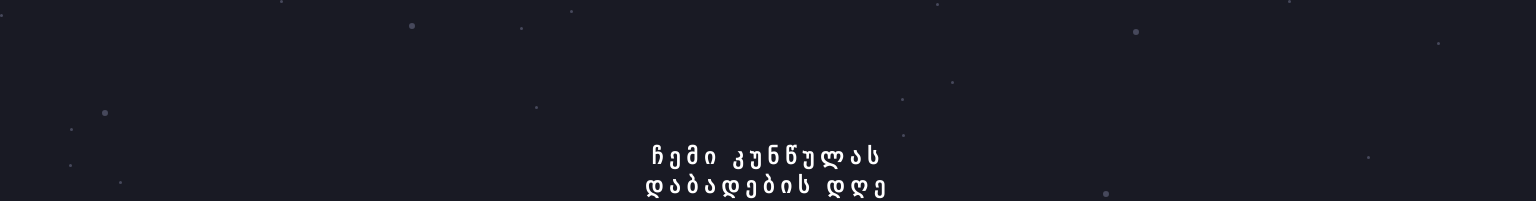
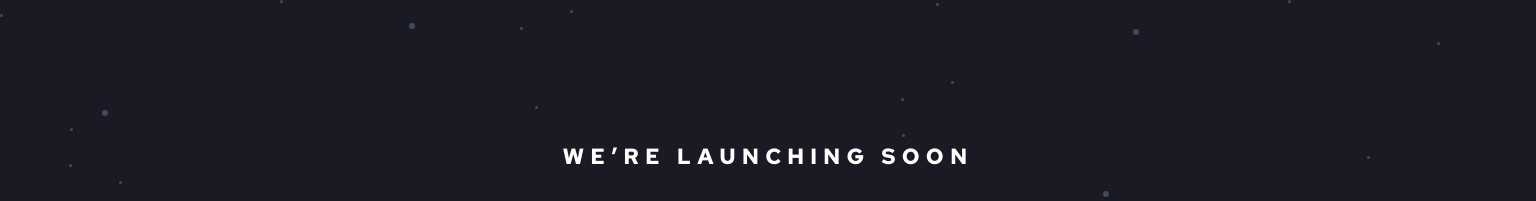
Before and after one commit to AniAvazneli/Launch-Countdown-Timer, a plain HTML site: page index.html in a window 1536 px wide. Shown: the top 201 px of the page. Drawn offline with Linux system fonts and the light colour scheme; a web font is replaced by a local one.

Commit message:
changed text

```diff
--- a/index.html
+++ b/index.html
@@ -10,7 +10,7 @@
 </head>
 
 <body>
-    <h1>ჩემი კუნწულას დაბადების დღე მოვა</h1>
+    <h1>We’re launching soon</h1>
     <main>
         <div class="daysDiv cube">
             <span class="numbers" id="days"></span>
--- a/style.css
+++ b/style.css
@@ -121,6 +121,8 @@ img {
     h1 {
         font-size: 22px;
         line-height: 29px;
+        height: 29px;
+        width: 431px;
     }
 
     .numbers {
@@ -130,13 +132,15 @@ img {
         font-size: 80px;
         line-height: 71px;
     }
-    footer{
+
+    footer {
         background-size: 90% 100%;
         height: 230px;
     }
-    .text{
+
+    .text {
         font-size: 14px;
-line-height: 19px;
-margin-top: 16px;
+        line-height: 19px;
+        margin-top: 16px;
     }
 }
```
